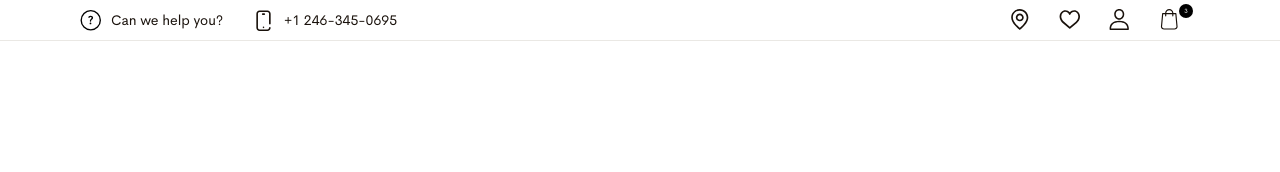
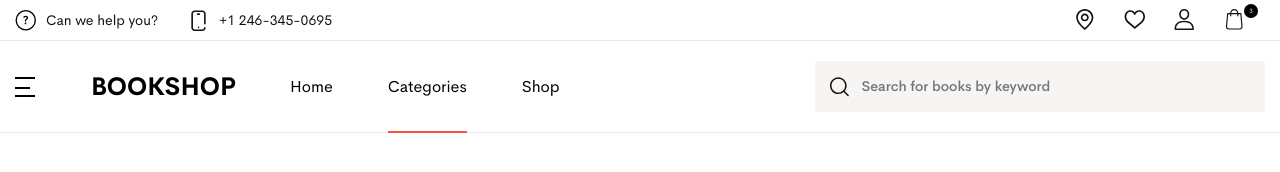
Before and after one commit to vovinov/bookshop-html, a website: page #src/index.html in a window 1280 px wide. Drawn offline with nearby package versions, Linux system fonts and the light colour scheme; files that its build step writes are made by us from their sources.

Commit message:
add header section

```diff
--- a/#src/_contacts.html
+++ b/#src/_contacts.html
@@ -2,35 +2,35 @@
     <div class="container">
         <div class="contacts-content">
             <div class="contacts-content__item contacts-info">
-                <svg class="contacts-info__icon contacts-icon">
+                <svg class="contacts-info__icon icon">
                     <use xlink:href="#contacts-icon--question" />
                 </svg>
                 <a class="contacts-info__link" href="#">Can we help you?</a>
             </div>
             <div class="contacts-content__item contacts-info">
-                <svg class="contacts-info__icon contacts-icon">
+                <svg class="contacts-info__icon icon">
                     <use xlink:href="#contacts-icon--phone" />
                 </svg>
                 <a class="contacts-info__link" href="tel:12463450695">+1 246-345-0695</a>
             </div>
             <ul class="contacts-content__item contacts-actions">
                 <li class="contacts-actions__item">
-                    <svg class="contacts-icon">
+                    <svg class="icon">
                         <use xlink:href="#contacts-icon--point" />
                     </svg>
                 </li>
                 <li class="contacts-actions__item">
-                    <svg class="contacts-icon">
+                    <svg class="icon">
                         <use xlink:href="#contacts-icon--heart" />
                     </svg>
                 </li>
                 <li class="contacts-actions__item">
-                    <svg class="contacts-icon">
+                    <svg class="icon">
                         <use xlink:href="#contacts-icon--man" />
                     </svg>
                 </li>
                 <li class="contacts-actions__item">
-                    <svg class="contacts-icon">
+                    <svg class="icon">
                         <use xlink:href="#contacts-icon--backet" />
                     </svg>
                     <div class="contacts-info__circle">
--- a/#src/_header.html
+++ b/#src/_header.html
@@ -0,0 +1,31 @@
+<header class="header">
+    <div class="header__content container">
+        <div class="category__menu">
+            <span></span>
+            <span></span>
+            <span></span>
+        </div>
+        <h1 class="header__title">BookShop</h1>
+        <div class="menu">
+            <nav class="menu__body">
+                <ul class="menu__list">
+                    <li>
+                        <a class="menu__link" href="#">Home</a>
+                    </li>
+                    <li>
+                        <a class="menu__link menu__link--active" href="#">Categories</a>
+                    </li>
+                    <li>
+                        <a class="menu__link" href="#">Shop</a>
+                    </li>
+                </ul>
+            </nav>
+        </div>
+        <label class="header__search" for="header_search">
+            <svg class="search__icon icon">
+                <use xlink:href="#contacts-icon--search" />
+            </svg>
+            <input class="search__input" id="header_search" type="text" placeholder="Search for books by keyword">
+        </label>
+    </div>
+</header>
--- a/#src/_svg.html
+++ b/#src/_svg.html
@@ -27,3 +27,9 @@
                 fill="rgb(25, 17, 11)"
                 d="M12.317,15.174 C10.546,17.172 8.799,18.565 8.725,18.623 L8.250,19.000 L7.775,18.623 C7.701,18.565 5.955,17.172 4.183,15.174 C1.739,12.418 0.500,9.945 0.500,7.822 L0.500,7.612 C0.500,3.415 3.977,0.000 8.250,0.000 C12.523,0.000 16.000,3.415 16.000,7.612 L16.000,7.822 C16.000,9.945 14.761,12.418 12.317,15.174 ZM14.488,7.612 C14.488,4.233 11.690,1.485 8.250,1.485 C4.810,1.485 2.012,4.233 2.012,7.612 L2.012,7.822 C2.012,11.409 6.718,15.751 8.250,17.070 C9.782,15.752 14.488,11.409 14.488,7.822 L14.488,7.612 ZM8.250,11.139 C6.270,11.139 4.658,9.557 4.658,7.612 C4.658,5.666 6.270,4.084 8.250,4.084 C10.230,4.084 11.841,5.666 11.841,7.612 C11.841,9.557 10.230,11.139 8.250,11.139 ZM8.250,5.570 C7.104,5.570 6.171,6.486 6.171,7.612 C6.171,8.738 7.104,9.654 8.250,9.654 C9.396,9.654 10.329,8.738 10.329,7.612 C10.329,6.486 9.396,5.570 8.250,5.570 Z"/>
     </symbol>
+    <symbol id="contacts-icon--search" viewBox="0 0 18 18">
+        <path   fill-rule="evenodd"
+                fill="rgb(25, 17, 11)"
+                d="M17.292,17.792 C17.153,17.930 16.970,18.000 16.789,18.000 C16.606,18.000 16.425,17.930 16.286,17.792 L12.627,14.133 C11.291,15.244 9.576,15.914 7.707,15.914 C3.457,15.914 -0.000,12.456 -0.000,8.207 C-0.000,3.957 3.457,0.500 7.707,0.500 C11.956,0.500 15.413,3.957 15.413,8.207 C15.413,10.076 14.743,11.791 13.632,13.127 L17.292,16.786 C17.569,17.063 17.569,17.514 17.292,17.792 ZM7.707,1.923 C4.242,1.923 1.423,4.741 1.423,8.207 C1.423,11.672 4.242,14.491 7.707,14.491 C11.171,14.491 13.991,11.672 13.991,8.207 C13.991,4.741 11.171,1.923 7.707,1.923 Z"/>
+    </symbol>
+</svg>
--- a/#src/scss/contacts.scss
+++ b/#src/scss/contacts.scss
@@ -5,15 +5,11 @@
 
 .contacts-content {
     display: flex;
+    flex-wrap: wrap;
     align-items: center;
     &__item {
         flex: 0 1 auto;
     }
-}
-
-.contacts-icon {
-    width: 21px;
-     height: 21px;
 }
 
 .contacts-info {
--- a/#src/scss/header.scss
+++ b/#src/scss/header.scss
@@ -0,0 +1,99 @@
+.header {
+    padding: 20px 0;
+    border-bottom: 1px solid $colorGreyBorder;
+}
+
+.header__content {
+    display: flex;
+    flex-wrap: wrap;
+    align-items: center;
+}
+
+.category__menu {
+    position: relative;
+    display: block;
+    width: 20px;
+    height: 20px;
+    margin-right: 56px;
+    span {
+        position: absolute;
+        display: block;
+        width: 100%;
+        height: 2px;
+        left: 0;
+        background-color: $colorBlack;
+        &:first-child {
+            top: 0;
+        }
+        &:nth-child(2) {
+            top: 50%;
+            width: 15px;
+        }
+        &:last-child {
+            bottom: 0;
+        }
+    }
+}
+
+.header__title {
+    font-size: 2.5rem;
+    font-weight: 700;
+    text-transform: uppercase;
+    line-height: 1.2;
+    margin-right: 54px;
+}
+.menu {
+}
+.menu__body {
+
+}
+.menu__list {
+    display: flex;
+    li {
+        margin-right: 55px;
+
+        &:last-child {
+            margin-right: 0;
+        }
+    }
+}
+.menu__link {
+    position: relative;
+    color: $colorBlack;
+    font-size: 1.6rem;
+    line-height: 1.2;
+
+    &--active {
+        &:after {
+            position: absolute;
+            content: '';
+            width: 100%;
+            height: 2px;
+            bottom: -36px;
+            left: 0;
+            background-color: $colorRedActiveLink;
+        }
+    }
+}
+
+.header__search {
+    flex: 0 1 450px;
+    display: flex;
+    align-items: center;
+    margin-left: auto;
+    padding: 15px;
+    justify-self: flex-end;
+    background-color: $colorGreySearch;
+}
+
+.search__icon {
+    margin-right: 12px;
+}
+
+.search__input {
+    width: 100%;
+    background-color: $colorGreySearch;
+    font-size: 1.4rem;
+    line-height: 1.2;
+    font-weight: 500;
+}
--- a/#src/scss/style.scss
+++ b/#src/scss/style.scss
@@ -16,9 +16,24 @@ img {
 }
 
 .container {
-  max-width: 1150px;
+  max-width: 1830px;
   margin: 0 auto;
   padding: 0 15px;
+  @media (max-width: 991.98px) {
+    max-width: 970px;
+  }
+  @media (max-width: 767.98px) {
+    max-width: 750px;
+  }
+  @media (max-width: 479.98px) {
+    max-width: none;
+    padding: 0 10px;
+  }
+}
+
+.icon {
+  width: 21px;
+  height: 21px;
 }
 
 @import "./null";
--- a/#src/scss/variables.scss
+++ b/#src/scss/variables.scss
@@ -1,3 +1,5 @@
 $colorBlack: #000;
 $colorWhite: #fff;
 $colorGreyBorder: #eae8e4;
+$colorGreySearch: #f6f5f3;
+$colorRedActiveLink: #f75446;
```
Also changed, not shown: #src/img/logo.png (added).
